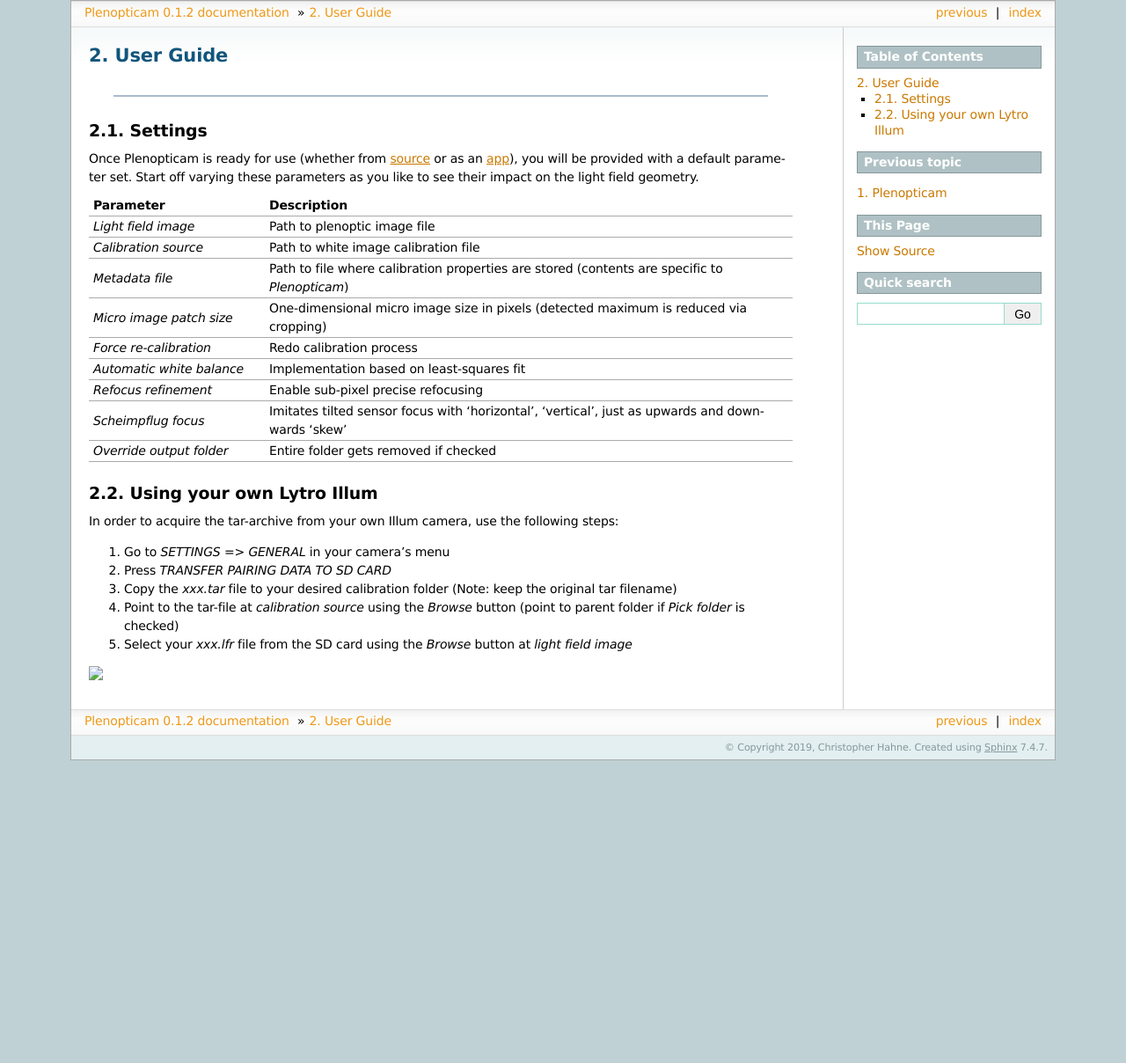
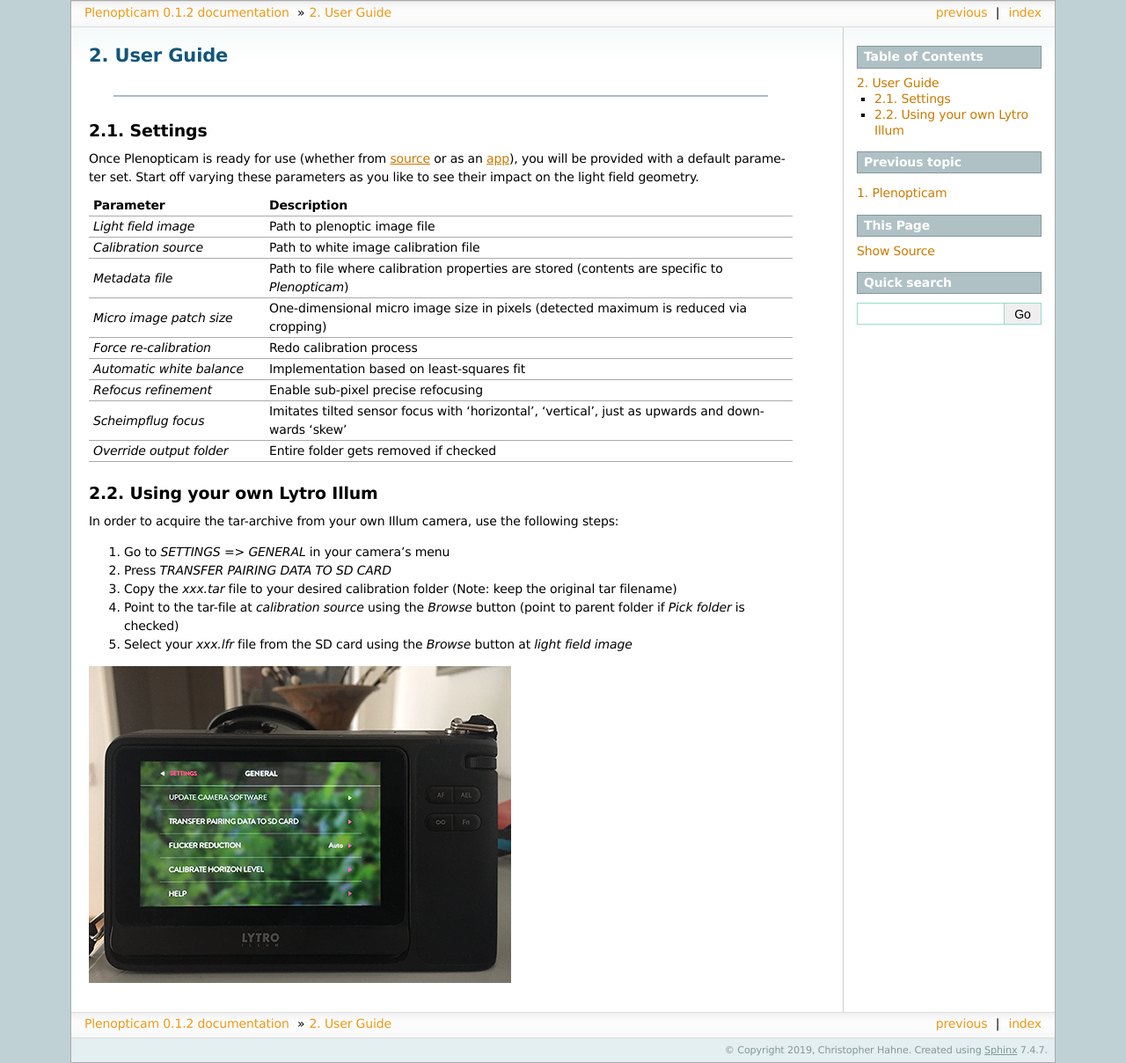
Before and after one commit to hahnec/plenopticam, a Sphinx documentation site: the page built from docs/source/guide.rst, in a window 1280 px wide. Shown: the whole page at 88% size. Built offline with Sphinx 7.4.7, drawn with Linux system fonts in a browser that asks for light colours; the version number is read from the project's files by our own code; before the commit the page ends 900 px from its top, so only the background shows below that.

Commit message:
docs(update): img link to online repo

```diff
--- a/docs/source/guide.rst
+++ b/docs/source/guide.rst
@@ -72,7 +72,7 @@
 
 .. |illumtar| raw:: html
 
-    <img src="../../img/illum_menu_settings.png" max-width="100%">
+    <img src="https://raw.githubusercontent.com/hahnec/plenopticam/master/docs/img/illum_menu_settings.png" max-width="100%">
 
 
 .. Hyperlink aliases
```
Also changed, not shown: 13 other files.
